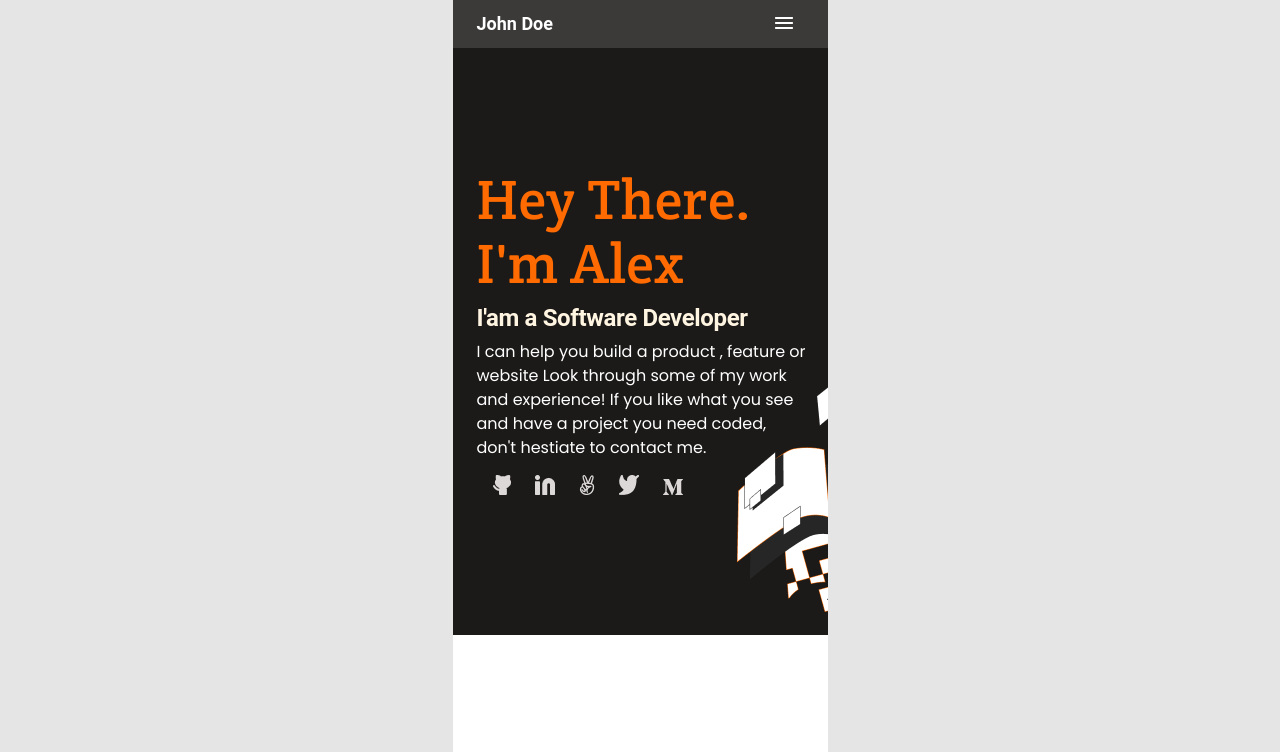
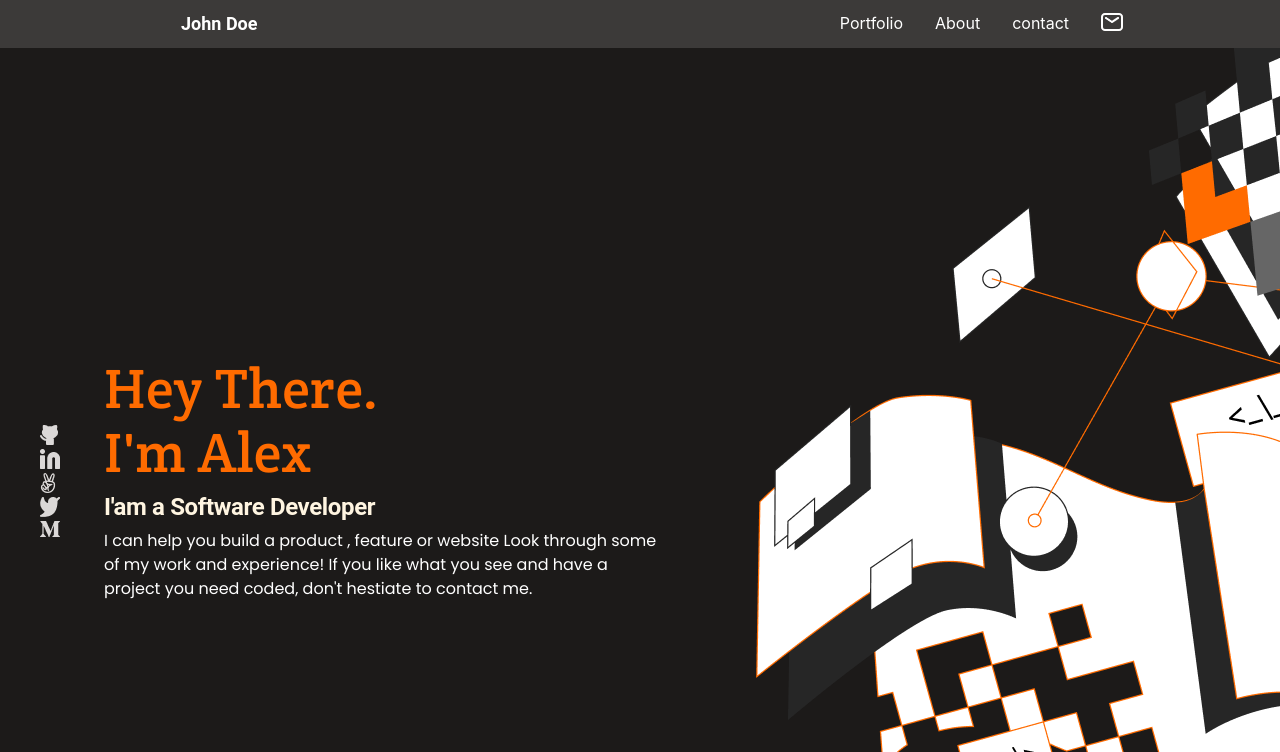
Before and after one commit to Matthieu96Code/test-new-portfolio, a website: page index.html in a window 1280 px wide. Shown: the top 752 px of the page. Drawn offline with Linux system fonts and the light colour scheme; a web font is replaced by a local one.

Commit message:
Add media queries size for first three sections, improve css

```diff
--- a/index.html
+++ b/index.html
@@ -12,10 +12,17 @@
                 <a href="#">John Doe</a>
             </div>
             <nav class="union-vector">
-                <img src="img\Normal Button\Tertiary\Icons\Union.png" alt="menu button">
+                <img class="nav-btn" src="img\Normal Button\Tertiary\Icons\Union.png" alt="menu button">
+                <ul class="nav-links">
+                    <li><a class="inter-white" href="#">Portfolio</a></li>
+                    <li><a class="inter-white" href="#">About</a></li>
+                    <li><a class="inter-white" href="#">contact</a></li>
+                    <li><a class="inter-white" href="#"><img src="img\desktop\mail.png" alt="link to email"></a></li>
+                </ul>
             </nav>
         </header>
         <section class="headline">
+            <div class="intro">
                 <h1 class="primary-text">Hey There. </br> I'm Alex</h1>
                 <h2 class="supporting-text">I'am a Software Developer</h2>
                 <p class="description">
@@ -23,6 +30,8 @@
                     my work and experience! If you like what you see and have a project
                     you need coded, don't hestiate to contact me.
                 </P>
+            </div>
+
             <ul class="social-media">
                 <li><a href="#"><img src="img\Normal Button\Tertiary\Icons\Vector.png" alt="git-logo"></a></li>
                 <li><a href="#"><img src="img\Normal Button\Tertiary\Icons\Group.png" alt="linkdin-logo"></a></li>
@@ -35,6 +44,7 @@
             <h2>
                 My Recent Works
             </h2>
+            <div class="grid-container">
                 <section class="first-project">
                     <img src="img\Project\Img Placeholder.png" alt="project one interface">
                     <h3>Multi-Post Stories</h3>
@@ -129,6 +139,8 @@
                     </ul>
                     <button type="button">See Project</button>
                 </section>
+            </div>
+
         </section>
         <section class="aboutme-langs">
             <div class="about-me">
--- a/styles.css
+++ b/styles.css
@@ -26,12 +26,15 @@
     url('fonts/Inter/static/Inter-Regular.ttf') format('truetype');
 }
 
+
+
+
 body {
   display: flex;
   align-items: center;
   flex-direction: column;
   background-color: #e5e5e5;
-  width: 375px;
+  width: 100%;
   margin: auto;
 }
 
@@ -41,11 +44,11 @@ body {
   height: 48px;
   display: flex;
   align-items: center;
-  position: relative;
 }
 
 .logo {
-  margin: 24px;
+  width: 50%;
+  margin-left: 24px;
 }
 
 .logo a {
@@ -59,8 +62,16 @@ body {
 }
 
 .union-vector {
-  position: absolute;
-  right: 35px;
+  width: 50%;
+}
+
+.nav-btn {
+  float: right;
+  margin-right: 24px;
+}
+
+.nav-links {
+  display: none;
 }
 
 .headline {
@@ -71,6 +82,8 @@ body {
   padding-top: 120px;
   padding-bottom: 120px;
   background-color: #1c1a19;
+  display: flex;
+  flex-direction: column;
 }
 
 .primary-text {
@@ -83,9 +96,7 @@ body {
   letter-spacing: 0.37px;
   color: #ff6b00;
   display: flex;
-  margin: 0;
-  margin-bottom: 6px;
-  margin-left: 24px;
+  margin: 6px 24px;
 }
 
 .supporting-text {
@@ -96,7 +107,7 @@ body {
   line-height: 32px;
   letter-spacing: -0.37px;
   color: #fff5e1;
-  margin: 6px 0 6px 24px;
+  margin: 6px 24px;
 }
 
 .description {
@@ -107,15 +118,16 @@ body {
   line-height: 24px;
   color: #fff;
   margin: 6px 18px 15px 24px;
+  max-width: 556px;
 }
 
 .social-media {
+  display: flex;
   margin-top: 15px;
 }
 
 .social-media li {
   padding-right: 20px;
-  display: inline;
 }
 
 .about-me a {
@@ -176,10 +188,12 @@ body {
 
 .projects {
   background-color: #fff;
+  width: 100%;
+}
+
+.projects .grid-container {
   display: grid;
-  width: 100%;
-  flex-direction: column;
-  align-items: center;
+  grid-template-columns: auto;
 }
 
 .projects h2 {
@@ -397,6 +411,10 @@ body {
   padding: 0;
 }
 
+.achivement-list {
+  list-style-type: none;
+}
+
 .achivement-list h4 {
   font-family: 'Poppins', 'Courier New', Courier, monospace;
   font-style: normal;
@@ -460,7 +478,6 @@ body {
   align-items: center;
   padding: 0;
   padding-left: 24px;
-  border: red solid 2px;
   list-style: none;
 }
 
@@ -508,6 +525,8 @@ textarea {
   border: none;
 }
 
+/* General */
+
 .about-me a:hover,
 button:hover {
   color: #f55800;
@@ -526,3 +545,66 @@ button:visited {
   color: #5b5957;
   background-color: #f4f1f0;
 }
+
+ul {
+  list-style-type: none;
+}
+
+a {
+  text-decoration: none;
+}
+
+.inter-white {
+  font-family: 'Inter', 'Courier New', Courier, monospace;
+  color: #fff;
+}
+
+@media all and (min-width: 1240px) {
+
+  body {
+    width: auto;
+  }
+
+  .nav-btn{
+    display: none;
+  }
+
+  .logo a {
+    display: flex;
+    float: left;
+    margin-left: 25%;
+  }
+
+  .nav-links{
+    display: flex;
+    float: right;
+    margin-right: 25%;
+  }
+
+  .nav-links li {
+    padding-left: 32px;
+  }
+
+  .headline {
+    background-image: url("img/desktop/Illustration-header.png");
+    background-repeat: no-repeat;
+    background-position: right top;
+    flex-direction: row;
+    align-items: center;
+    height: 870px;
+    padding: 0;
+  }
+
+  .social-media {
+    flex-direction: column;
+    order: -1;
+  }
+
+  .projects .grid-container {
+    grid-template-columns: auto auto auto;
+  }
+
+  .projects .grid-container .first-project {
+    grid-area: 1 / span 3;
+  }
+}
```
Also changed, not shown: img/desktop/Illustration-header.png (added), img/desktop/mail.png (added). Lines whose indentation alone changed are shown as unchanged.
